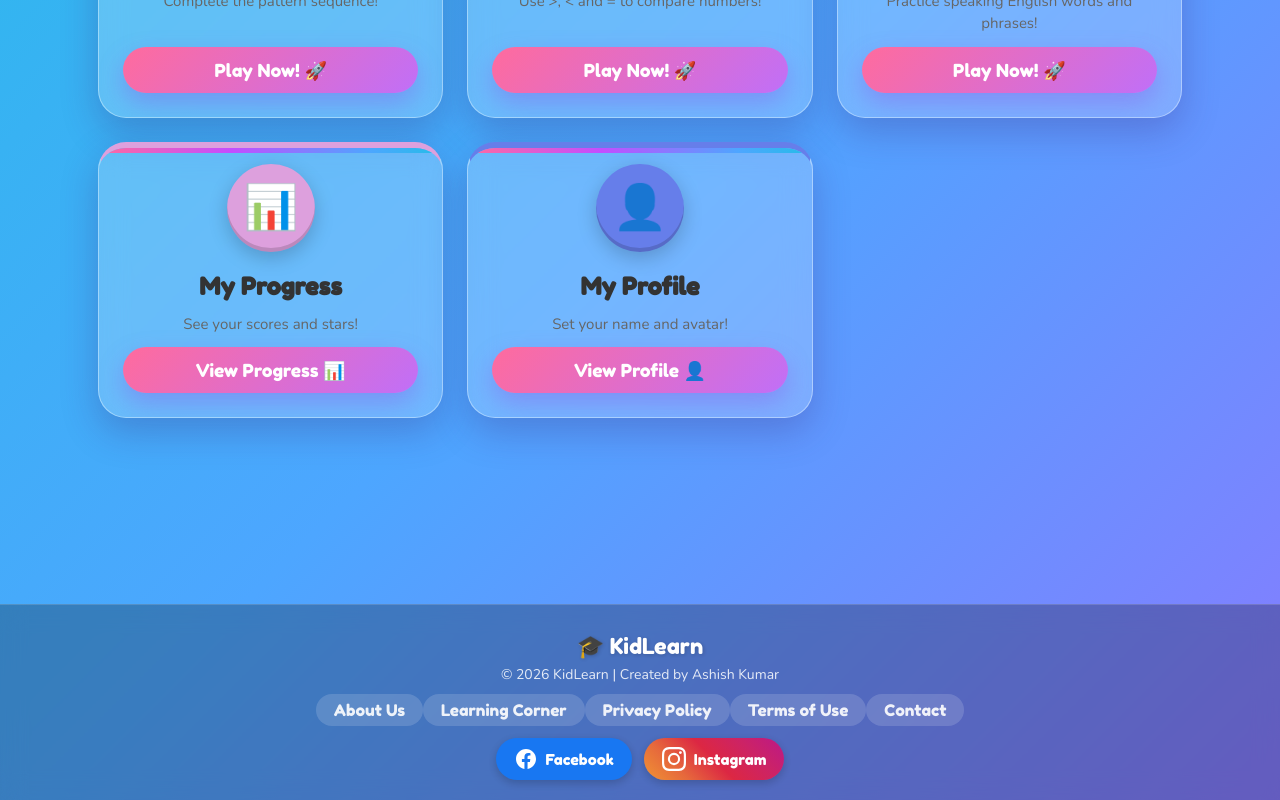
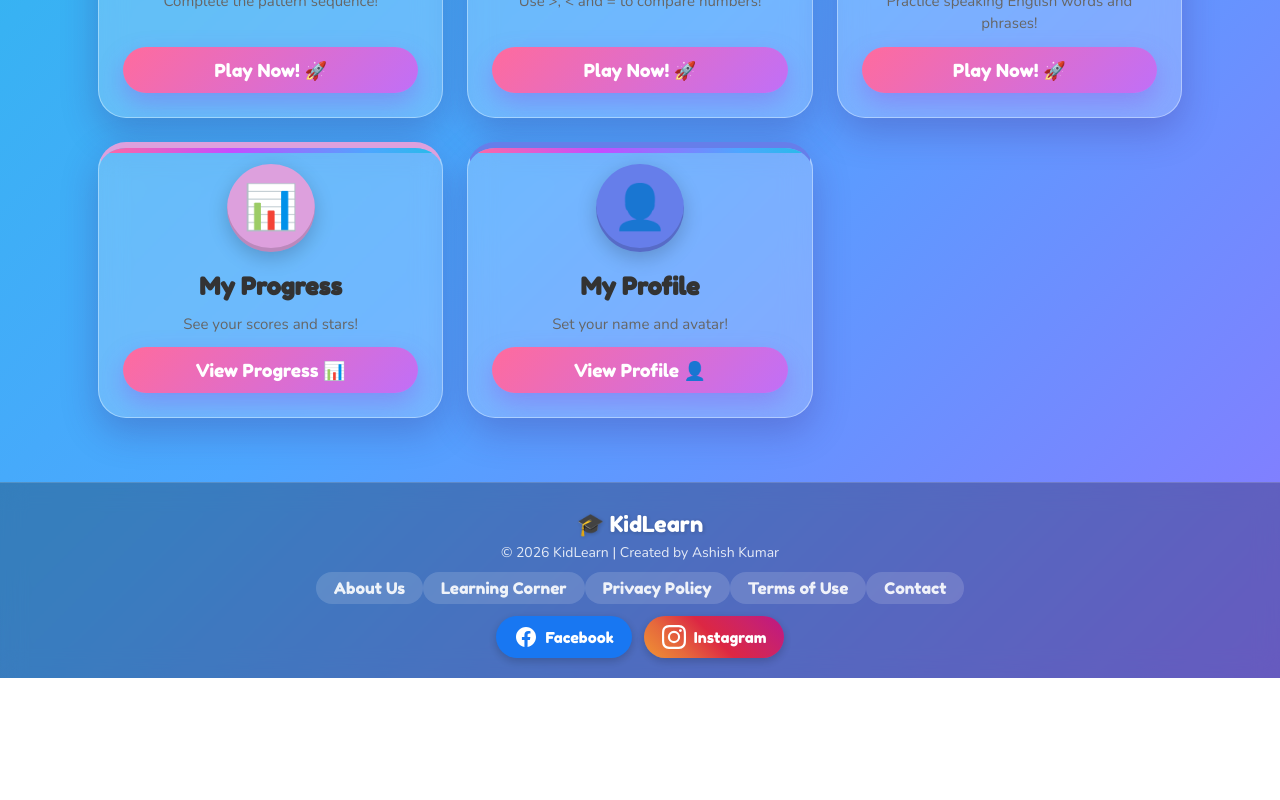
Before and after one commit to ashish120908/kids, a React (Vite) app: page / in a window 1280 px wide. Shown: the part 1746-2546 px from the top of the page. After the commit the page ends 2424 px from the top, so only its background shows below. Built offline with nearby package versions, Linux system fonts and the light colour scheme.

Commit message:
Temporarily disable AdBanner component
Comment out AdBanner component until AdSense approval.

```diff
--- a/src/components/HomeScreen.jsx
+++ b/src/components/HomeScreen.jsx
@@ -1,6 +1,6 @@
 import React from 'react'
 import { useNavigate } from 'react-router-dom'
-import AdBanner from './AdBanner'
+// import AdBanner from './AdBanner'   // re-enable after AdSense approval
 import { getAllScores } from '../utils/scoreManager'
 import '../styles/HomeScreen.css'
 
@@ -67,7 +67,7 @@ export default function HomeScreen() {
           );
         })}
       </div>
-      <AdBanner />
+     {/* <AdBanner /> */}   {/* re-enable after AdSense approval */}
     </div>
   );
 }
```
